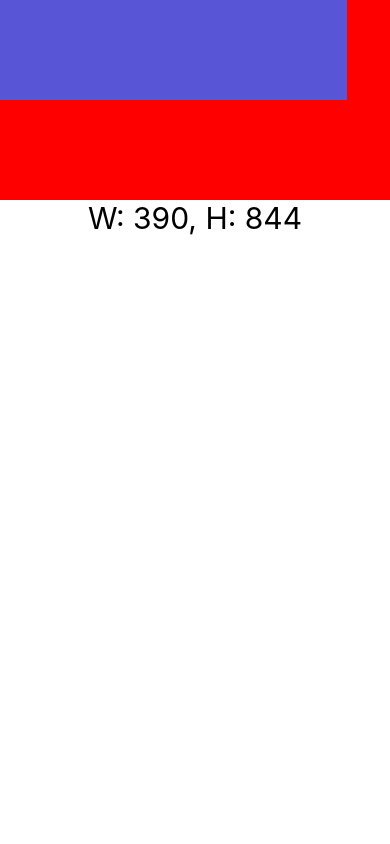
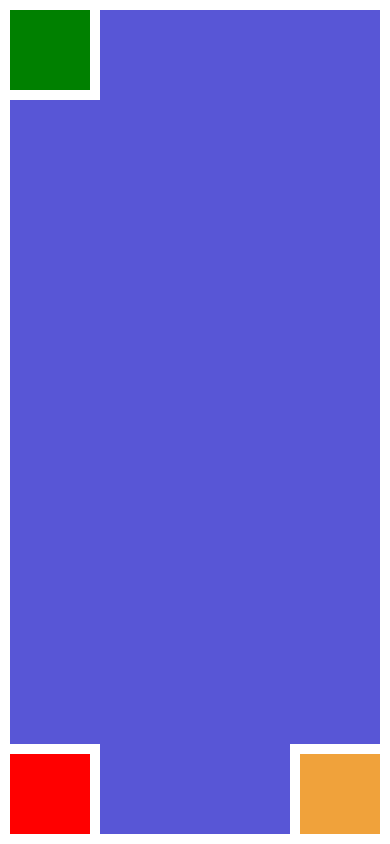
Before and after one commit to ObeLoke/primera-app-rn, a React Native app: screen / in a window 390 px wide. Built offline with nearby package versions, Linux system fonts and the light colour scheme.

Commit message:
Position Screen

```diff
--- a/App.tsx
+++ b/App.tsx
@@ -1,9 +1,10 @@
 import React from 'react'
 import { SafeAreaView, Text, View } from 'react-native';
-import { ContadorScreen } from './src/screens/ContadorScreen';
 // import { HolaMundoScreen } from './src/screens/HolaMundoScreen';
-import { BoxObjectModelScreen } from './src/screens/BoxObjectModelScreen';
-import { DimensionesScreen } from './src/screens/DimensionesScreen';
+// import { ContadorScreen } from './src/screens/ContadorScreen';
+// import { BoxObjectModelScreen } from './src/screens/BoxObjectModelScreen';
+// import { DimensionesScreen } from './src/screens/DimensionesScreen';
+import { PositionScreen } from './src/screens/PositionScreen';
 
 const App = () => {
   return (
@@ -12,7 +13,8 @@
 
     <SafeAreaView style={{ flex: 1 }}>
       {/* <BoxObjectModelScreen /> */}
-      <DimensionesScreen />
+      {/* <DimensionesScreen /> */}
+      <PositionScreen />
     </SafeAreaView>
   )
 }
--- /dev/null
+++ b/src/screens/PositionScreen.tsx
@@ -0,0 +1,62 @@
+import React from 'react'
+import { StyleSheet, View } from 'react-native';
+
+export const PositionScreen = () => {
+    return (
+        <View style={styles.container}>
+            <View style={styles.cajaMorada} />
+            <View style={styles.cajaNaranja} />
+            <View style={styles.cajaVerde} />
+            <View style={styles.cajaRoja} />
+        </View>
+    )
+}
+
+const styles = StyleSheet.create({
+    container: {
+        backgroundColor: '#28C4D9',
+        flex: 1,
+        // width: 300,
+        // height: 300
+    },
+    cajaMorada: {
+        // width: 100,
+        // height: 100,
+        backgroundColor: '#5856D6',
+        borderWidth: 10,
+        borderColor: 'white',
+        // position: 'absolute',
+        // top: 0,
+        // right: 0,
+        // left: 0,
+        // bottom: 0,
+        ...StyleSheet.absoluteFillObject
+    },
+    cajaNaranja: {
+        width: 100,
+        height: 100,
+        backgroundColor: '#F0A23B',
+        borderWidth: 10,
+        borderColor: 'white',
+        position: 'absolute',
+        bottom: 0,
+        right: 0
+    },
+    cajaVerde: {
+        width: 100,
+        height: 100,
+        backgroundColor: 'green',
+        borderWidth: 10,
+        borderColor: 'white',
+        position: 'absolute'
+    },
+    cajaRoja: {
+        width: 100,
+        height: 100,
+        backgroundColor: 'red',
+        borderWidth: 10,
+        borderColor: 'white',
+        position: 'absolute',
+        bottom: 0
+    }
+});
```
